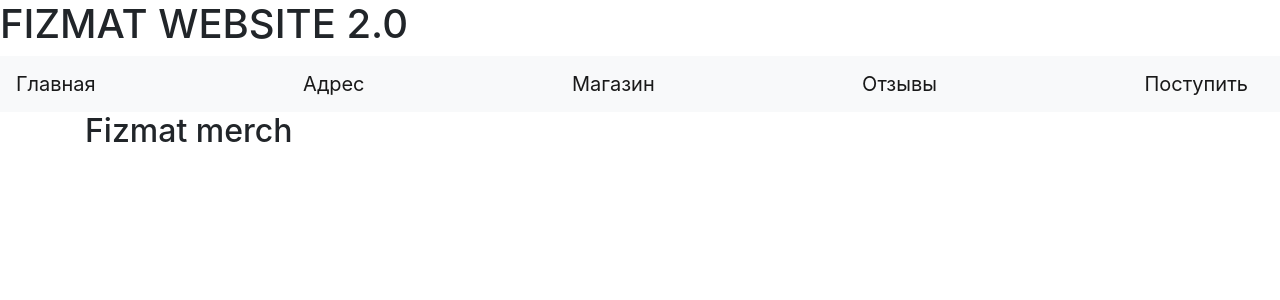
After one commit to zuna2005/YandexProjectWeb, a Flask app: page /shop in a window 1280 px wide. The commit adds this page. Shown: the top 300 px of the page. Run offline with Flask 2, Linux system fonts and the light colour scheme; some libraries are stand-ins or nearby versions.

Commit message:
added link to shop

```diff
--- a/main.py
+++ b/main.py
@@ -5,9 +5,15 @@ app.config['SECRET_KEY'] = 'yandexlyceum_secret_key'
 
 
 @app.route('/')
+@app.route('/main')
 def news():
     return render_template('base.html', title="Главная")
 
 
+@app.route('/shop')
+def shop():
+    return render_template('shop.html', title="Магазин")
+
+
 if __name__ == '__main__':
     app.run(port=8080, host='127.0.0.1')
--- a/templates/base.html
+++ b/templates/base.html
@@ -13,9 +13,9 @@
 <h1>FIZMAT WEBSITE 2.0</h1>
 <header>
     <nav class="navbar navbar-light bg-light">
-        <a class="navbar-brand" href="#">Главная</a>
+        <a class="navbar-brand" href="/main">Главная</a>
         <a class="navbar-brand" href="#">Адрес</a>
-        <a class="navbar-brand" href="#">Магазин</a>
+        <a class="navbar-brand" href="/shop">Магазин</a>
         <a class="navbar-brand" href="#">Отзывы</a>
         <a class="navbar-brand" href="#">Поступить</a>
     </nav>
--- /dev/null
+++ b/templates/shop.html
@@ -0,0 +1,5 @@
+{% extends "base.html" %}
+
+{% block content %}
+    <h2>Fizmat merch</h2>
+{% endblock %}
```
